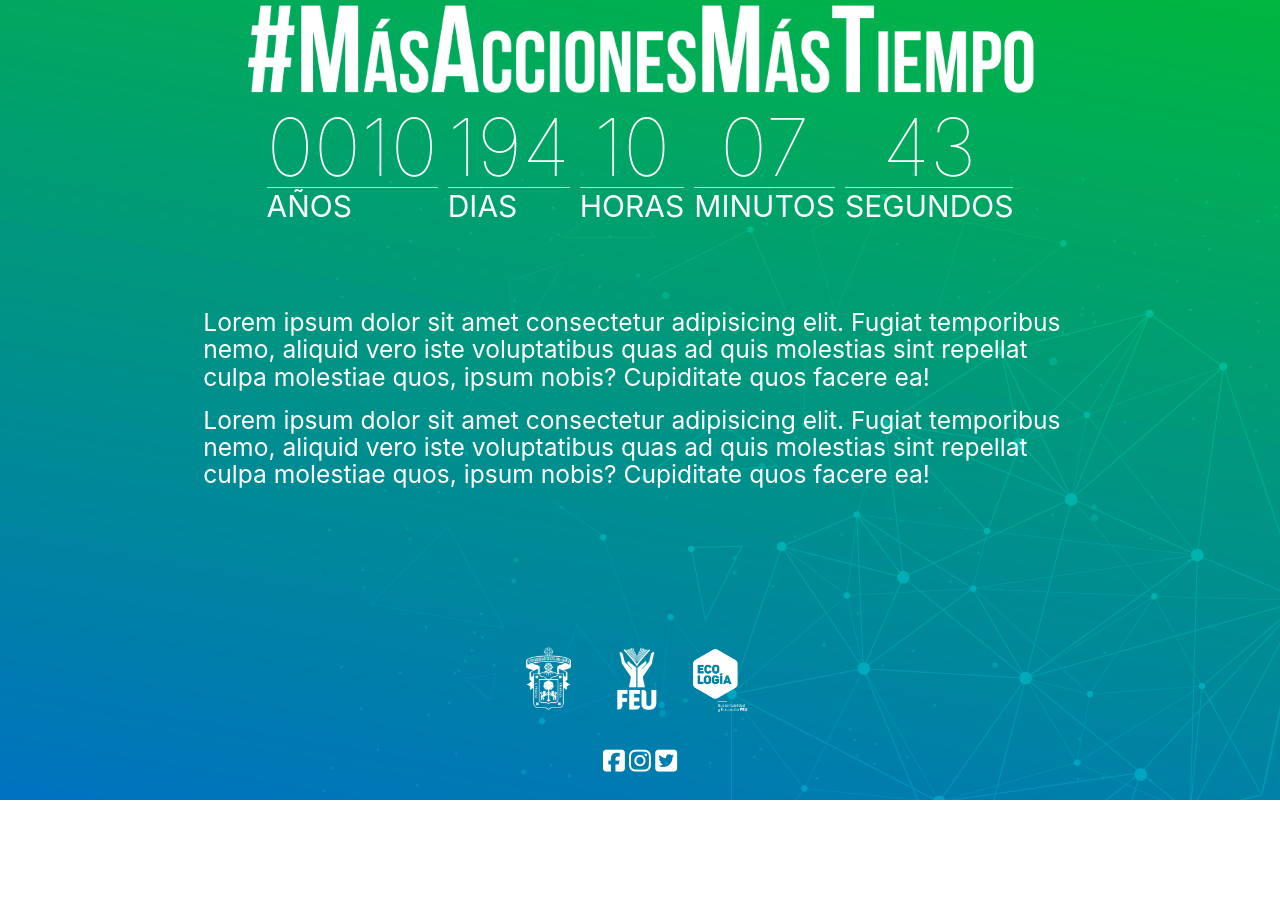
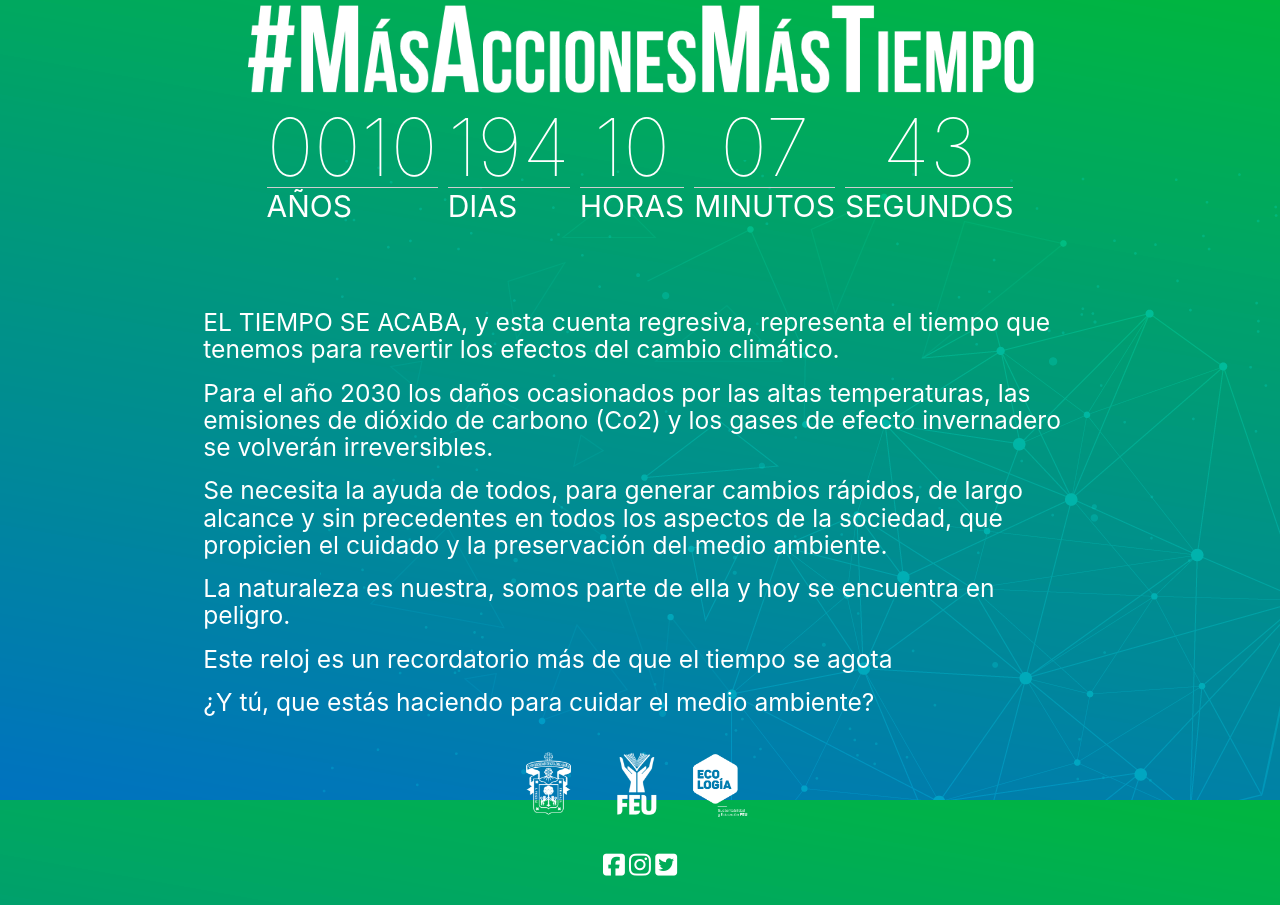
Before and after one commit to jmorales957/end_of_world_countdown, a plain HTML site: page index.html in a window 1280 px wide. Before the commit the page ends 800 px from the top, so only its background shows below. Drawn offline with nearby package versions, Linux system fonts and the light colour scheme.

Commit message:
se agrega texto e imagen de pestaña

```diff
--- a/index.html
+++ b/index.html
@@ -2,6 +2,7 @@
 <html>
   <head>
     <meta charset="utf-8">
+    <link rel="shortcut icon" href="img/HP_LOGO_ONLY.png" />
     <title>Mas Acciones</title>
     <script type="text/javascript" src="https://ajax.googleapis.com/ajax/libs/jquery/1.7.2/jquery.min.js"></script>
     <script src="https://kit.fontawesome.com/87402575ba.js"></script>
@@ -89,14 +90,21 @@
         </div>
       </div>
       <div class="row">
-        <div class="col s12">
-            <h5 class="white-text">Lorem ipsum dolor sit amet consectetur adipisicing elit. Fugiat temporibus nemo,
-                aliquid vero iste voluptatibus quas ad quis molestias sint repellat
-                culpa molestiae quos, ipsum nobis? Cupiditate quos facere ea!</h5>
+        <div class="col s12 white-text">
+            <h5 class="">EL TIEMPO SE ACABA, y esta cuenta regresiva, representa el tiempo que tenemos para revertir los efectos del cambio climático.</h5>
 
-                <h5 class="white-text">Lorem ipsum dolor sit amet consectetur adipisicing elit. Fugiat temporibus nemo,
-                   aliquid vero iste voluptatibus quas ad quis molestias sint repellat
-                   culpa molestiae quos, ipsum nobis? Cupiditate quos facere ea!</h5>
+
+              <h5> Para el año 2030 los daños ocasionados por las altas temperaturas, las emisiones de dióxido de carbono (Co2) y los gases de efecto invernadero se volverán irreversibles.</h5>
+
+              <h5> Se necesita la ayuda de todos, para generar cambios rápidos, de largo alcance y sin precedentes en todos los aspectos de la sociedad, que propicien el cuidado y la preservación del medio ambiente.</h5>
+
+              <h5> La naturaleza es nuestra, somos parte de ella y hoy se encuentra en peligro.</h5>
+
+              <h5> Este reloj es un recordatorio más de que el tiempo se agota</h5>
+
+               <h5> ¿Y tú, que estás haciendo para cuidar el medio ambiente?</h5>
+
+
         </div>
       </div>
     </div>
```
Also changed, not shown: img/HP_LOGO_ONLY.png (added).
